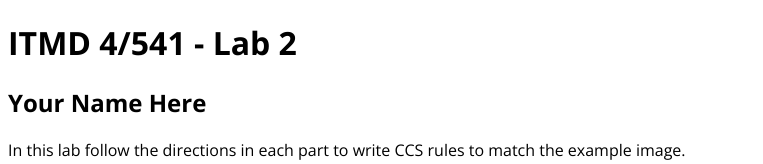
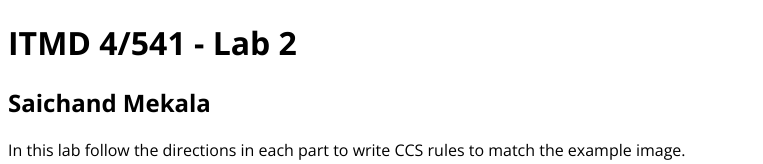
Before and after one commit to saichandnani05/lab2, a plain HTML site: page index.html in a window 1280 px wide. Shown: the top 164 px of the page, without its empty margins (0-763 px from the left). Drawn offline with nearby package versions, Linux system fonts and the light colour scheme.

Commit message:
Update index.html

```diff
--- a/index.html
+++ b/index.html
@@ -14,7 +14,7 @@
 <body>
   <header class="w700">
     <h1>ITMD 4/541 - Lab 2</h1>
-    <h2>Your Name Here</h2>
+    <h2>Saichand Mekala</h2>
     <p>In this lab follow the directions in each part to write CCS rules to match the example image. <strong>DO NOT</strong> edit this HTML file in any way except to add your name in the H2 in the Header section above this text. <strong>DO NOT</strong> edit the global.css file in any way. You will write all your CSS in the proper sections in the styles.css file only.</p>
     <p>Create a Lab2 folder in your class GitHub repository and place all the files for this lab in that folder, including the assets folder with images. Once you publish this lab to GitHub Pages, submit to the blackboard assignment a link to this main lab page in GitHub Pages and your GitHub repository code.</p>
   </header>
```
